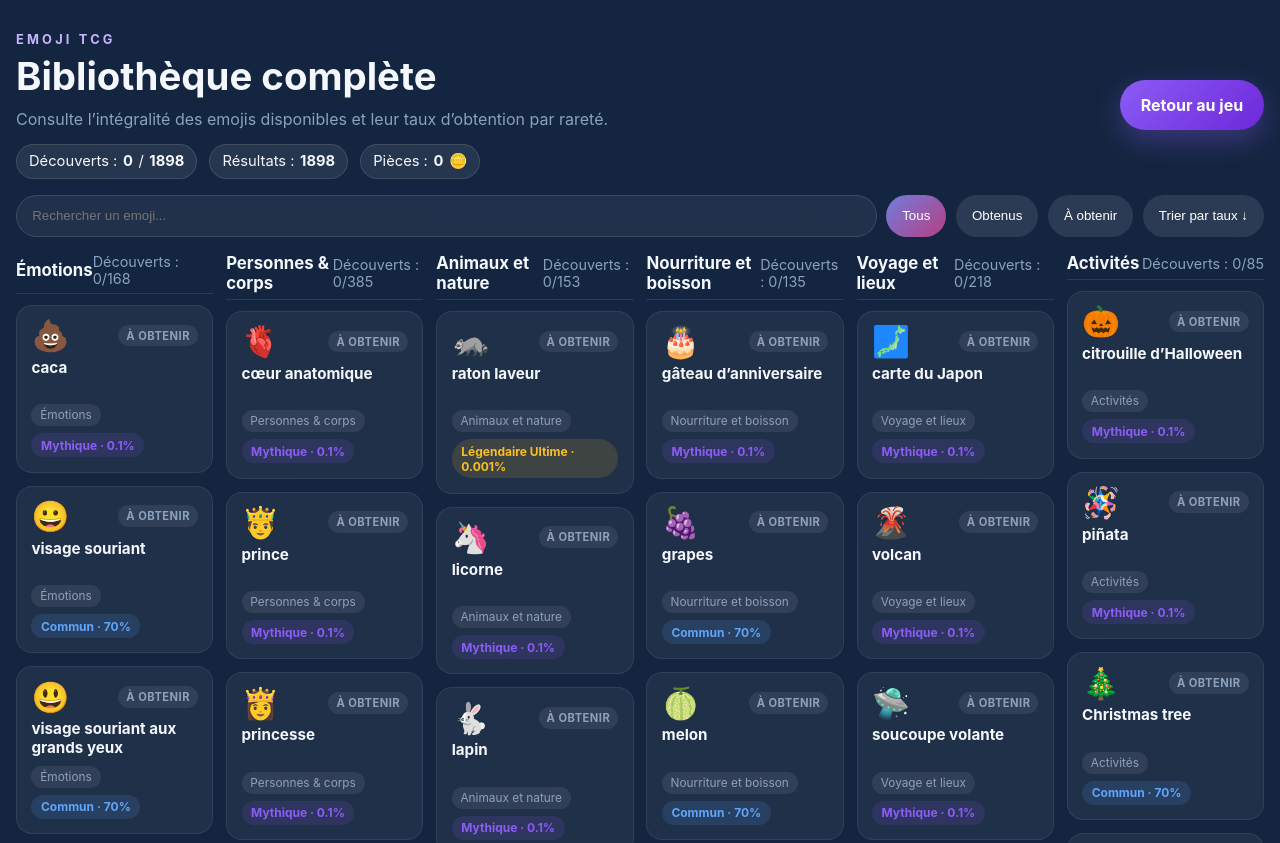
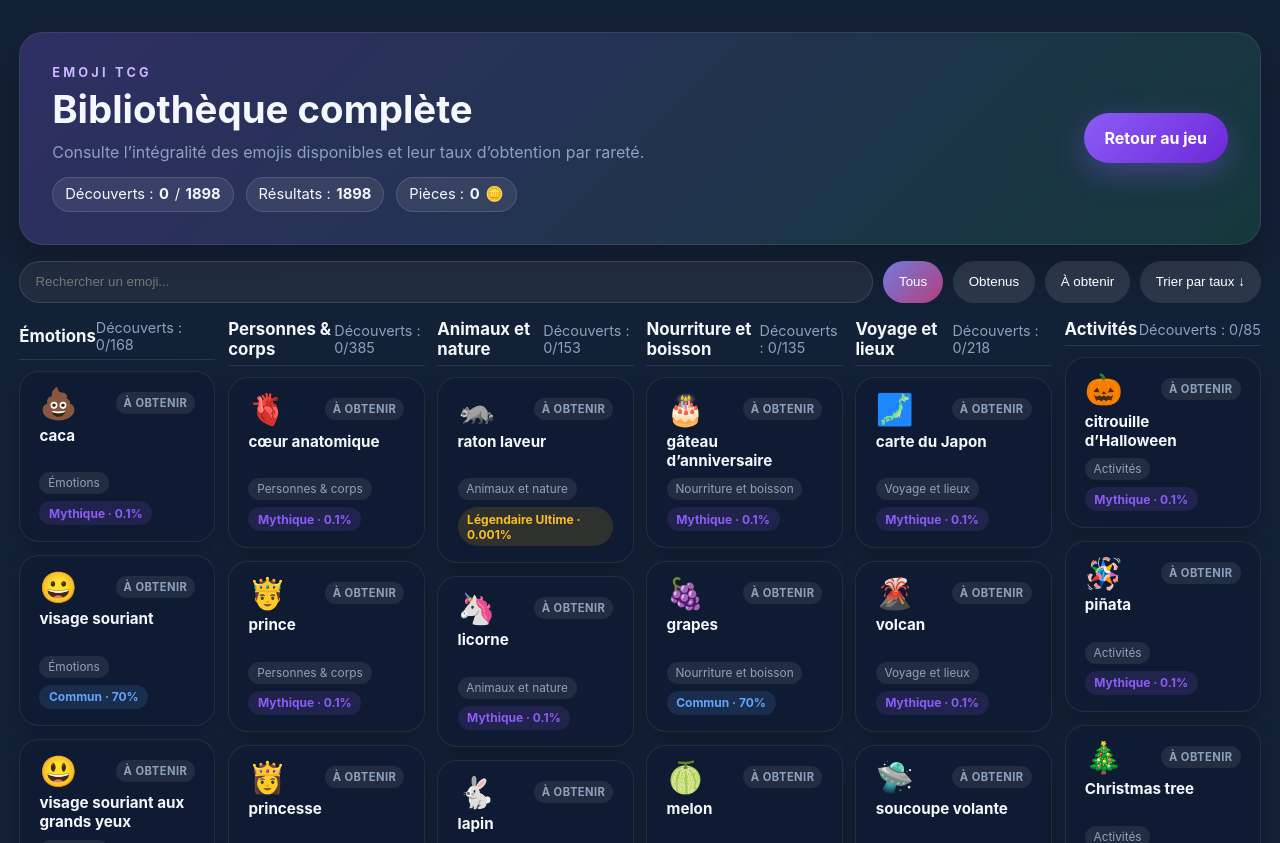
Before and after one commit to Watch-Raton/Emoji-TCG, a plain HTML site: page library.html in a window 1280 px wide. Shown: the top 843 px of the page. Drawn offline with Linux system fonts and the light colour scheme.

Commit message:
Update 1.11
Visuels de toutes les pages recopiés de l'index

```diff
--- a/library.html
+++ b/library.html
@@ -6,10 +6,10 @@
     <title>Bibliothèque Emoji - Emoji TCG</title>
     <link rel="stylesheet" href="styles.css" />
     <style>
-      .library-page { max-width: 1280px; margin: 0 auto; padding: 2rem 1rem 3rem; }
+      .library-page { max-width: 1280px; margin: 0 auto; padding: 2rem 1.2rem 3rem; }
       .library-grid { display: grid; grid-template-columns: repeat(auto-fill, minmax(180px, 1fr)); gap: 0.8rem; }
-      .library-card { display: flex; flex-direction: column; gap: 0.45rem; padding: 0.9rem; border-radius: 16px; background: rgba(255,255,255,0.05); border: 1px solid rgba(255,255,255,0.08); transition: transform 160ms ease, border-color 160ms ease, background 160ms ease; }
-      .library-card:hover { transform: translateY(-2px); border-color: rgba(255,255,255,0.18); background: rgba(255,255,255,0.08); }
+      .library-card { display: flex; flex-direction: column; gap: 0.45rem; padding: 1rem 1.2rem; border-radius: 20px; background: rgba(16, 28, 50, 0.92); border: 1px solid rgba(255,255,255,0.08); box-shadow: 0 10px 25px rgba(0,0,0,0.2); transition: transform 160ms ease, border-color 160ms ease, background 160ms ease; }
+      .library-card:hover { transform: translateY(-2px); border-color: rgba(255,255,255,0.16); background: rgba(18, 32, 56, 0.95); }
       .library-card.is-discovered { border-color: rgba(74, 222, 128, 0.38); box-shadow: inset 0 0 0 1px rgba(74, 222, 128, 0.18); }
       .library-card .card-top { display: flex; justify-content: space-between; align-items: center; gap: 0.5rem; }
       .library-card .emoji { font-size: 1.9rem; line-height: 1; }
@@ -33,8 +33,8 @@
     </style>
   </head>
   <body>
-    <main class="library-page">
-      <div class="library-header">
+    <main class="app-shell library-page">
+      <header class="hero page-hero library-header">
         <div>
           <p class="eyebrow">Emoji TCG</p>
           <h1>Bibliothèque complète</h1>
@@ -46,7 +46,7 @@
           </div>
         </div>
         <a href="index.html" class="primary-btn" style="text-decoration:none; display:inline-flex; align-items:center;">Retour au jeu</a>
-      </div>
+      </header>
 
       <div class="library-toolbar">
         <input id="librarySearch" type="text" placeholder="Rechercher un emoji..." />
--- a/styles.css
+++ b/styles.css
@@ -17,7 +17,8 @@
 body {
   margin: 0;
   font-family: Inter, ui-sans-serif, system-ui, -apple-system, BlinkMacSystemFont, "Segoe UI", sans-serif;
-  background: radial-gradient(circle at top, #132540 0%, var(--bg) 55%);
+  background-color: var(--bg);
+  background: radial-gradient(circle at top, rgba(19, 37, 64, 0.8) 0%, rgba(7, 17, 31, 0.92) 55%);
   color: var(--text);
 }
 
@@ -37,6 +38,45 @@ body {
   border: 1px solid rgba(255, 255, 255, 0.08);
   border-radius: 24px;
   box-shadow: 0 20px 45px rgba(0, 0, 0, 0.25);
+}
+
+.page-hero {
+  display: flex;
+  justify-content: space-between;
+  align-items: center;
+  gap: 1rem;
+  padding: 2rem;
+  background: linear-gradient(135deg, rgba(139, 92, 246, 0.24), rgba(34, 197, 94, 0.14));
+  border: 1px solid rgba(255, 255, 255, 0.08);
+  border-radius: 24px;
+  box-shadow: 0 20px 45px rgba(0, 0, 0, 0.25);
+  margin-bottom: 1.4rem;
+}
+
+.page-hero .subtitle {
+  max-width: 720px;
+}
+
+.page-card-like,
+.collection-card,
+.library-card,
+.achievement-card,
+.cosmetic-card {
+  background: rgba(16, 28, 50, 0.92);
+  border: 1px solid rgba(255, 255, 255, 0.08);
+  border-radius: 20px;
+  box-shadow: 0 10px 25px rgba(0, 0, 0, 0.2);
+  transition: transform 0.2s ease, border-color 0.2s ease, background 0.2s ease;
+}
+
+.page-card-like:hover,
+.collection-card:hover,
+.library-card:hover,
+.achievement-card:hover,
+.cosmetic-card:hover {
+  transform: translateY(-2px);
+  border-color: rgba(255, 255, 255, 0.16);
+  background: rgba(18, 32, 56, 0.95);
 }
 
 .eyebrow {
```
Also changed, not shown: achievements.html (+5 -5 lines), collection.html (+5 -5 lines), cosmetics.html (+5 -5 lines).
